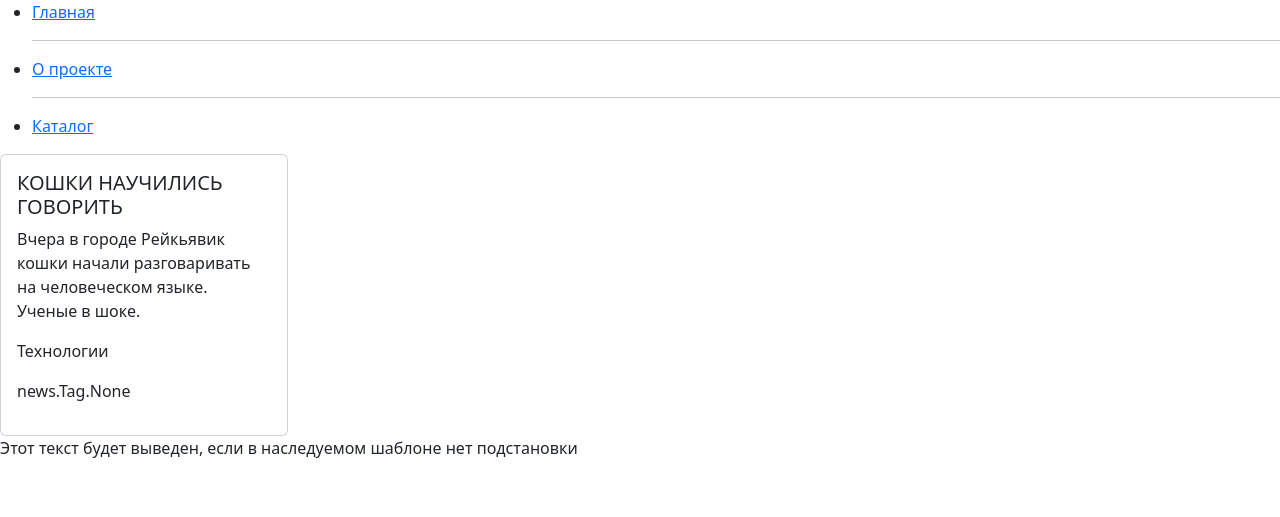
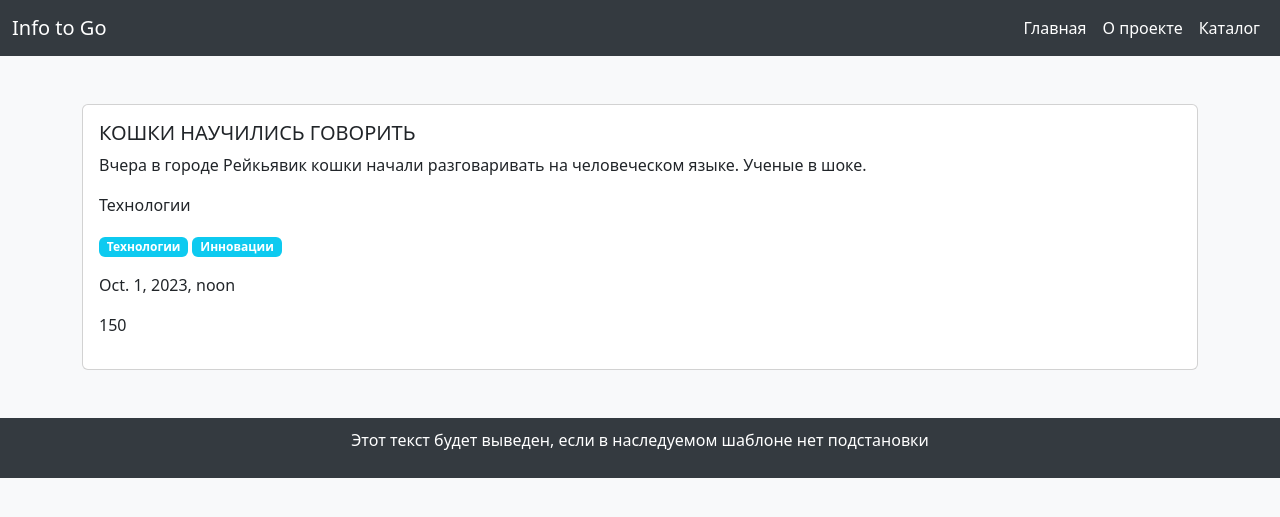
Before and after one commit to IgorPronin978/my_django_2_0, a Django app: page /news/catalog/1/ in a window 1280 px wide. Shown: the top 517 px of the page. Run offline with Django 5.2, Linux system fonts and the light colour scheme; data comes from the database, SQL or seed files in the repository; parts of the project's set-up code (start-up, migrations or seed data) failed here and were passed over.

Commit message:
урок 11

```diff
--- a/news/templates/news/article_detail.html
+++ b/news/templates/news/article_detail.html
@@ -1,18 +1,18 @@
 {% extends "base.html" %}
 {% load upper_words %}
 {% block content %}
-<!-- Детальное представление статьи news/templates/news/include/article_preview.html -->
-<div class="card" style="width: 18rem;">
+<div class="card">
         <div class="card-body">
             <h5 class="card-title">{% upper_words article.title %}</h5>
             <p class="card-text">{{ article.content }}</p>
             <p class="card-text">{{ article.category }}</p>
-     <p class="card-text">{{ article.tags }}</p>
+            {% for tag in article.tags.all %}
+                <span class="badge bg-info">{{ tag }}</span>
+            {% endfor %}
             <p class="card-text">{{ article.id_author }}</p>
-     <p class="card-text">{{ article.id_card }}</p>
-     <p class="card-text">{{ article.upload_date }}</p>
-     <p class="card-text">{{ article.views_count }}</p>
+            <p class="card-text">{{ article.publication_date }}</p>
+            <p class="card-text">{{ article.views }}</p>
             <p class="card-text">{{ article.favorites_count }}</p>
         </div>
  </div>
-{% endblock content %}
+{% endblock %}
--- a/news/urls.py
+++ b/news/urls.py
@@ -4,8 +4,7 @@ from . import views
 
 # будет иметь префикс в urlах /news/
 urlpatterns = [
-    path('catalog/', views.get_all_news),
-    path('catalog/', views.catalog, name='catalog'),
+    path('catalog/', views.get_all_news, name='catalog'),
     path('catalog/<int:article_id>/', views.get_detail_article_by_id, name='detail_article_by_id'),
     path('catalog/<slug:title>/', views.get_detail_article_by_title, name='detail_article_by_title'),
 ]
--- a/news/views.py
+++ b/news/views.py
@@ -1,3 +1,4 @@
+
 from django.http import HttpResponse
 from django.shortcuts import render, get_object_or_404
 
@@ -12,7 +13,7 @@ from .models import Article
 # Пример данных для новостей
 
 info = {
-    "users_count": 3,
+    "users_count": 5,
     "news_count": 10,
     "menu": [
         {"title": "Главная",
@@ -23,14 +24,14 @@ info = {
          "url_name": "about"},
         {"title": "Каталог",
          "url": "/news/catalog/",
-         "url_name": "catalog"}
+         "url_name": "catalog"},
     ],
- }
+}
 
 
 def main(request):
     """
-Представление рендерит шаблон main.html
+    Представление рендерит шаблон main.html
     """
     return render(request, 'main.html', context=info)
 
@@ -41,41 +42,65 @@ def about(request):
 
 
 def catalog(request):
-    return HttpResponse("Каталог новостей")
+    return HttpResponse('Каталог новостей')
 
 
 def get_categories(request):
     """
-Возвращает все категории для представления в каталоге
+    Возвращает все категории для представления в каталоге
     """
     return HttpResponse('All categories')
 
 
 def get_news_by_category(request, slug):
     """
-Возвращает новости по категории для представления в каталоге
+    Возвращает новости по категории для представления в каталоге
     """
     return HttpResponse(f'News by category {slug}')
 
 
 def get_news_by_tag(request, slug):
     """
-Возвращает новости по тегу для представления в каталоге
+    Возвращает новости по тегу для представления в каталоге
     """
     return HttpResponse(f'News by tag {slug}')
 
 
-def category_by_name(request, slug):
+def get_category_by_name(request, slug):
     return HttpResponse(f"Категория {slug}")
 
 
 def get_all_news(request):
+    """Функция для отображения страницы "Каталог"
+    будет возвращать рендер шаблона /templates/news/catalog.html
+    - **`sort`** - ключ для указания типа сортировки с возможными значениями: `publication_date`, `views`.
+    - **`order`** - опциональный ключ для указания направления сортировки с возможными значениями: `asc`, `desc`. По умолчанию `desc`.
+    1. Сортировка по дате добавления в убывающем порядке (по умолчанию): `/news/catalog/`
+    2. Сортировка по количеству просмотров в убывающем порядке: `/news/catalog/?sort=views`
+    3. Сортировка по количеству просмотров в возрастающем порядке: `/news/catalog/?sort=views&order=asc`
+    4. Сортировка по дате добавления в возрастающем порядке: `/news/catalog/?sort=publication_date&order=asc`
+    """
 
-    articles = Article.objects.select_related('category').prefetch_related('tags')
+    # считаем параметры из GET-запроса
+    sort = request.GET.get('sort', 'publication_date')  # по умолчанию сортируем по дате загрузки
+    order = request.GET.get('order', 'desc')  # по умолчанию сортируем по убыванию
+
+    # Проверяем дали ли мы разрешение на сортировку по этому полю
+    valid_sort_fields = {'publication_date', 'views'}
+    if sort not in valid_sort_fields:
+        sort = 'publication_date'
+
+    # Обрабатываем направление сортировки
+    if order == 'asc':
+        order_by = sort
+    else:
+        order_by = f'-{sort}'
+
+    articles = Article.objects.select_related('category').prefetch_related('tags').order_by(order_by)
 
     info = {
         'news': articles,
-        "users_count": 3,
+        "users_count": 5,
         "news_count": 10,
         "menu": [
             {"title": "Главная", "url": "/", "url_name": "index"},
@@ -84,17 +109,17 @@ def get_all_news(request):
         ],
     }
 
-    return render(request, 'news/catalog.html', context=info
-                  )
+    return render(request, 'news/catalog.html', context=info)
+
 
 def get_detail_article_by_id(request, article_id):
     """
-Возвращает детальную информацию по новости для представления
+    Возвращает детальную информацию по новости для представления
     """
     article = get_object_or_404(Article, id=article_id)
     info = {
         'article': article,
-        "users_count": 3,
+        "users_count": 5,
         "news_count": 10,
         "menu": [
             {"title": "Главная", "url": "/", "url_name": "index"},
@@ -107,12 +132,12 @@ def get_detail_article_by_id(request, article_id):
 
 def get_detail_article_by_title(request, title):
     """
-Возвращает детальную информацию по новости для представления
+    Возвращает детальную информацию по новости для представления
     """
     article = get_object_or_404(Article, slug=title)
     info = {
         'article': article,
-        "users_count": 3,
+        "users_count": 5,
         "news_count": 10,
         "menu": [
             {"title": "Главная", "url": "/", "url_name": "index"},
--- a/templates/base.html
+++ b/templates/base.html
@@ -2,39 +2,70 @@
 {% load static %}
 <html lang="ru">
   <head>
-    <meta charset="UTF-8" />
-    <meta name="viewport" content="width=device-width, initial-scale=1.0" />
-    <title>Каталог</title>
+    <meta charset="utf-8" />
+    <meta name="viewport" content="width=device-width, initial-scale=1" />
+    <title>{% block title %}Каталог{% endblock %}</title>
     <link
       href="https://cdn.jsdelivr.net/npm/bootstrap@5.3.3/dist/css/bootstrap.min.css"
       rel="stylesheet"
       integrity="sha384-QWTKZyjpPEjISv5WaRU9OFeRpok6YctnYmDr5pNlyT2bRjXh0JMhjY6hW+ALEwIH"
       crossorigin="anonymous"
     />
-    <link rel="stylesheet" href="{% static 'news/css/main.css' %}" />
+    <style>
+        body {
+            background-color: #f8f9fa;
+            color: #343a40;
+        }
+        .navbar {
+            background-color: #343a40;
+        }
+        .navbar-nav .nav-link {
+            color: #ffffff;
+        }
+        .navbar-nav .nav-link:hover {
+            color: #ffc107;
+        }
+        .card {
+            margin-bottom: 20px;
+        }
+        .footer {
+            background-color: #343a40;
+            color: #ffffff;
+            text-align: center;
+            padding: 10px 0;
+        }
+    </style>
   </head>
   <body>
     <header>
+        <nav class="navbar navbar-expand-lg navbar-dark">
+            <div class="container-fluid">
+                <a class="navbar-brand" href="#">Info to Go</a>
+                <button class="navbar-toggler" type="button" data-bs-toggle="collapse" data-bs-target="#navbarNav" aria-controls="navbarNav" aria-expanded="false" aria-label="Toggle navigation">
+                    <span class="navbar-toggler-icon"></span>
+                </button>
+                <div class="collapse navbar-collapse" id="navbarNav">
+                    <ul class="navbar-nav ms-auto">
                         {% include "include/nav_menu.html" %}
+                    </ul>
+                </div>
+            </div>
+        </nav>
     </header>
-    <main>
-        {% comment %} Это комментарий Django Template {% endcomment %}
-        {% comment %} Сделаем блок с контентом {% endcomment %}
-        <!--Привет из базового шаблона в комментарии HTML-->
+    <main class="container mt-5">
         {% block content %}
-            {% comment %} сюда будут вставляться данные {% endcomment %}
         {% endblock %}
     </main>
-<footer>
+    <footer class="footer mt-5">
         {% block footer %}
             <p>Этот текст будет выведен, если в наследуемом шаблоне нет подстановки</p>
         {% endblock %}
     </footer>
+
     <script
       src="https://cdn.jsdelivr.net/npm/bootstrap@5.3.3/dist/js/bootstrap.bundle.min.js"
       integrity="sha384-YvpcrYf0tY3lHB60NNkmXc5s9fDVZLESaAA55NDzOxhy9GkcIdslK1eN7N6jIeHz"
       crossorigin="anonymous"
     ></script>
-    <script src="{% static 'news/js/main.js' %}"></script>
   </body>
 </html>
--- a/templates/include/nav_menu.html
+++ b/templates/include/nav_menu.html
@@ -1,16 +1,10 @@
-<!-- Меню вставлено через include в базовый шаблон-->
-<nav>
-    <ul>
-        <!-- Цикл на синтаксисе шаблонизатора -->
-      <!-- Если последний, то после него не будет проведена черта <hr/> -->
-        {% for item in menu %}
-        <li>
-            <!--  Урлы через имена. Урлы будут добываться из urls.py автоматически-->
-            <a href="{% url item.url_name %}">{{ item.title }}</a>
+<ul class="navbar-nav">
+    {% for item in menu %}
+        <li class="nav-item">
+            <a class="nav-link" href="{% url item.url_name %}">{{ item.title }}</a>
         </li>
             {% if not forloop.last %}
-            <hr/>
+                <li class="nav-item"><hr class="dropdown-divider"/></li>
             {% endif %}
         {% endfor %}
     </ul>
-</nav>
```
Also changed, not shown: news/templates/include/article_preview.html (+7 -27 lines), news/templates/news/catalog.html (+14 -15 lines), templates/about.html (+5 -3 lines), templates/main.html (+7 -4 lines). Lines whose indentation alone changed are shown as unchanged.
